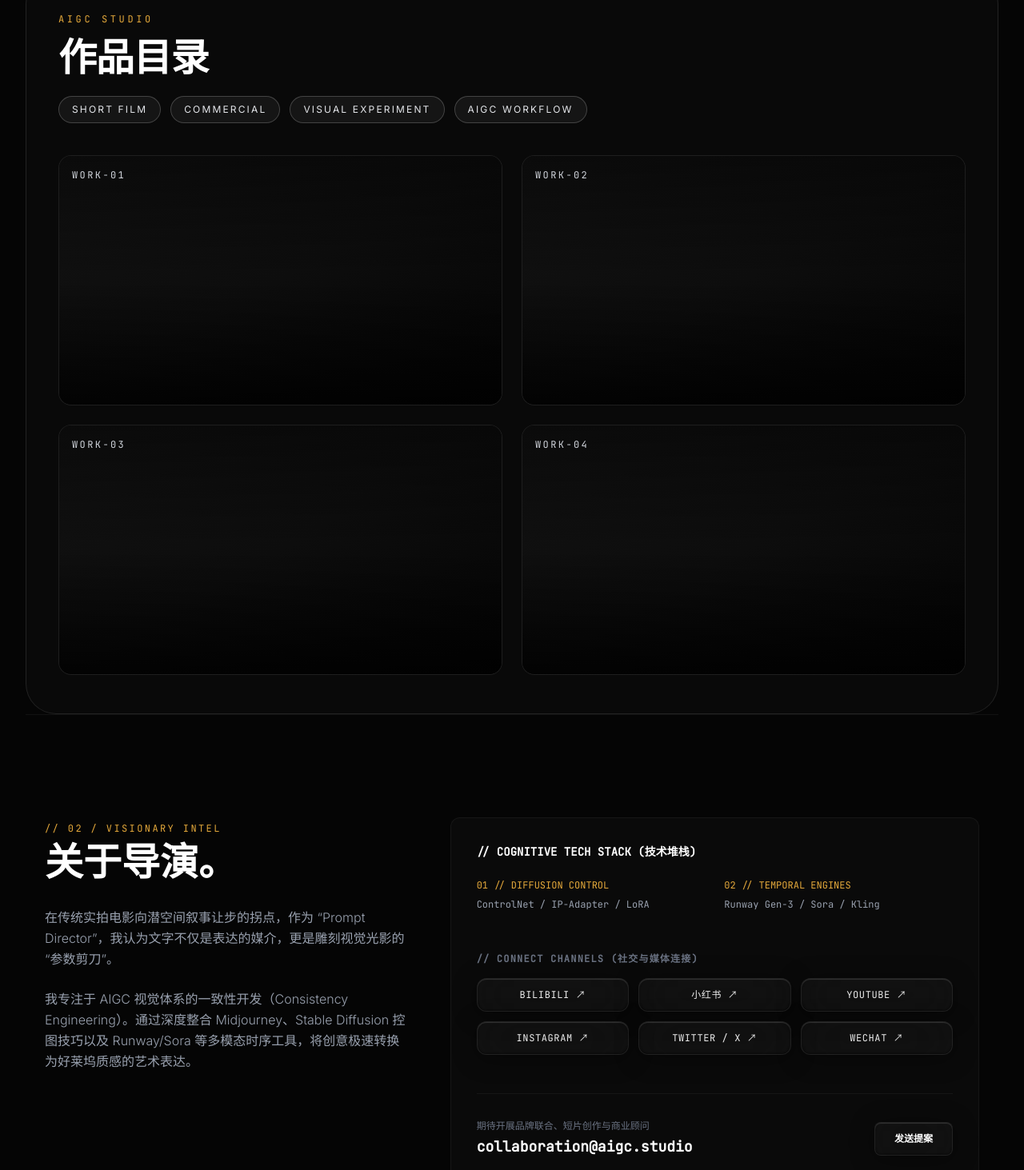
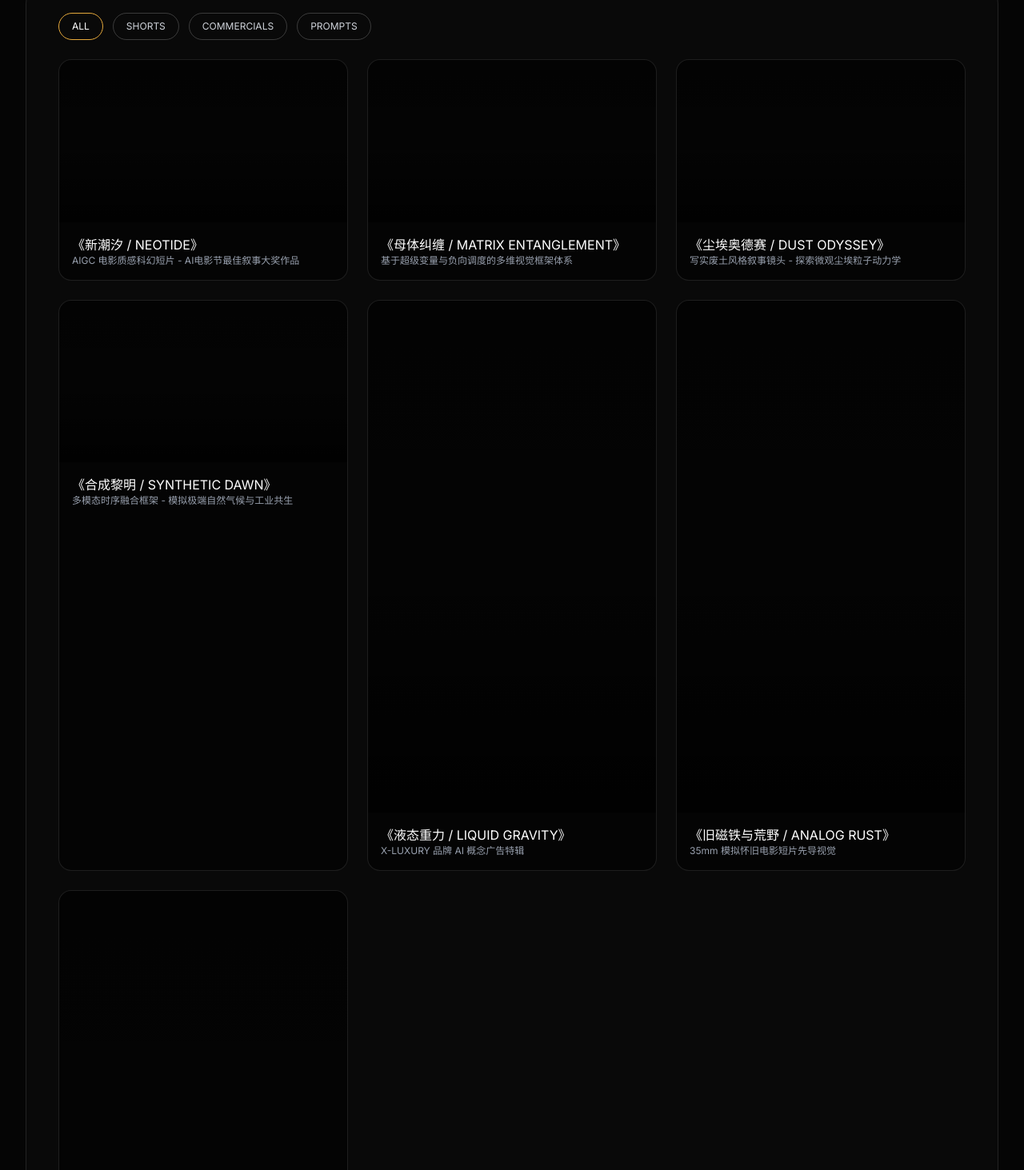
Before and after one commit to jichuchen06/jichuchen06.github.io, a Next.js app: page / in a window 1280 px wide. Shown: the part 867-2330 px from the top of the page at 80% size. Built offline with nearby package versions, Linux system fonts and the light colour scheme.

Commit message:
feat: replace homepage sections after hero with interactive gallery

```diff
--- a/src/app/page.tsx
+++ b/src/app/page.tsx
@@ -1,6 +1,6 @@
 "use client";
 
-import { useState, type MouseEvent } from "react";
+import React, { useEffect, useState, type MouseEvent } from "react";
 
 function onLiquidMove(e: MouseEvent<HTMLElement>) {
   const rect = e.currentTarget.getBoundingClientRect();
@@ -11,181 +11,103 @@ function onLiquidMove(e: MouseEvent<HTMLElement>) {
 const heroVideoSrc =
   "https://player.vimeo.com/external/371433846.sd.mp4?s=236da2f3c0227e3dc26d36e2f69421df65f72439&profile_id=139&oauth2_token_id=57447761";
 
-const workVideos = [
-  "/works/work-01-preview.mp4",
-  "/works/work-02-preview.mp4",
-  "/works/work-03-preview.mp4",
-  "/works/work-04-preview.mp4",
+interface Project {
+  id: string;
+  category: "shorts" | "commercials" | "prompts";
+  title: string;
+  subtitle: string;
+  videoSrc: string;
+  aspectRatio: "horizontal" | "vertical";
+  engine: string;
+  prompt: string;
+  concept: string;
+  role: string;
+  pipeline: string;
+  seed: string;
+  grading: string;
+}
+
+interface SkillItem {
+  title: string;
+  name: string;
+  keywords: string[];
+  description: string;
+}
+
+const projectsData: Record<string, Project> = {
+  "cyber-noir": { id: "cyber-noir", category: "shorts", title: "《新潮汐 / NEOTIDE》", subtitle: "AIGC 电影质感科幻短片 - AI电影节最佳叙事大奖作品", videoSrc: "/works/work-01-preview.mp4", aspectRatio: "horizontal", engine: "// SYSTEM: RUNWAY-GEN-3_ANAMORPHIC_LENS", prompt: "A wide anamorphic shot...", concept: "《新潮汐》是一部探索AI幻觉...", role: "AI Video Director / Editor / Sound Design", pipeline: "Midjourney V6 + Runway Gen-3 + DaVinci", seed: "33092817293", grading: "Neo-noir Cyan and Decaying Amber" },
+  "matrix-dream": { id: "matrix-dream", category: "prompts", title: "《母体纠缠 / MATRIX ENTANGLEMENT》", subtitle: "基于超级变量与负向调度的多维视觉框架体系", videoSrc: "/works/work-03-preview.mp4", aspectRatio: "horizontal", engine: "// SYSTEM: LATENT-RECURSIVE_PROMPT_FLOW", prompt: "A high-contrast cinematic scan...", concept: "本系统展示了 AIGC 的控图边界...", role: "Lead Prompt Architect", pipeline: "Midjourney Matrix Blueprinting", seed: "998412039", grading: "Terminal Green & Monochromatic Shadows" },
+  "dust-odyssey": { id: "dust-odyssey", category: "shorts", title: "《尘埃奥德赛 / DUST ODYSSEY》", subtitle: "写实废土风格叙事镜头 - 探索微观尘埃粒子动力学", videoSrc: "/works/work-01-preview.mp4", aspectRatio: "horizontal", engine: "// SYSTEM: SORA-PARTICLE_SIMULATION_V2", prompt: "Earthy dramatic anamorphic...", concept: "《尘埃奥德赛》重点在于...", role: "Director / Visual Lead", pipeline: "Midjourney + Sora + Stable Diffusion Lora", seed: "10928374921", grading: "Muted Earthy Ochre & Deep Amber" },
+  "synthetic-dawn": { id: "synthetic-dawn", category: "prompts", title: "《合成黎明 / SYNTHETIC DAWN》", subtitle: "多模态时序融合框架 - 模拟极端自然气候与工业共生", videoSrc: "/works/work-03-preview.mp4", aspectRatio: "horizontal", engine: "// SYSTEM: COGNITIVE-FLOW_WEATHER_EMULATOR", prompt: "Extreme cinematic wide shot...", concept: "此框架深入探讨了...", role: "Technical Prompt Director", pipeline: "Midjourney V6 + Runway Gen-3 + DaVinci Resolve", seed: "44820193872", grading: "Electric Turquoise & Liquid Silver" },
+  "gold-liquid": { id: "gold-liquid", category: "commercials", title: "《液态重力 / LIQUID GRAVITY》", subtitle: "X-LUXURY 品牌 AI 概念广告特辑", videoSrc: "/works/work-02-preview.mp4", aspectRatio: "vertical", engine: "// SYSTEM: MIDJOURNEY-V6_PHYSICS_GRADING", prompt: "Hyper-abstract luxury dynamic...", concept: "此项目是为知名奢侈品牌定制...", role: "AIGC Art Director / Keyframe Designer", pipeline: "Stable Diffusion + MJ V6 + Kling AI", seed: "5561029418", grading: "Warm Champagne Gold & Pitch Black" },
+  "analog-rust": { id: "analog-rust", category: "shorts", title: "《旧磁铁与荒野 / ANALOG RUST》", subtitle: "35mm 模拟怀旧电影短片先导视觉", videoSrc: "/works/work-04-preview.mp4", aspectRatio: "vertical", engine: "// SYSTEM: SORA-COHESION_TEST_PROTOTYPE", prompt: "Earthy cinematic portrait shot...", concept: "《旧磁铁与荒野》通过 AIGC 的生成...", role: "Director / Editor", pipeline: "Sora Beta + Luma Dream Machine", seed: "197410293", grading: "Faded Kodachrome Film emulation" },
+  "neon-pulse": { id: "neon-pulse", category: "commercials", title: "《霓虹脉冲 / NEON PULSE》", subtitle: "时尚先锋垂直视感广告 - 情感算法流动视觉", videoSrc: "/works/work-02-preview.mp4", aspectRatio: "vertical", engine: "// SYSTEM: COGNITIVE-FLOW_PORTRAIT_STREAM", prompt: "A fast-paced vertical portrait...", concept: "本作品深入探讨时尚媒介的移动化...", role: "Visual Director / Stylist", pipeline: "SDXL ControlNet + Runway Gen-3", seed: "88390129381", grading: "Vibrant Acid Magenta & Deep Onyx" },
+};
+
+const coreCapabilities: SkillItem[] = [
+  { title: "01 // LATENT COMPOSITION", name: "潜空间镜头与光影掌控", keywords: ["Anamorphic Rules", "Rembrandt Lighting"], description: "基于经典电影美学参数化控制图像生成。" },
+  { title: "02 // TIME-SERIES DIRECTION", name: "多模态时序流镜头控制", keywords: ["Temporal Cohesion", "Motion Vectors"], description: "精通 AIGC 时序生成的动力学模拟和镜头平移。" },
+  { title: "03 // PROMPT ARCHITECTURE", name: "结构化语义编译与调度", keywords: ["Token Weights", "Attention Anchors"], description: "将自然语言创意编译为高度可预测的底层逻辑描述。" },
 ];
 
 export default function Home() {
-  const [videoUnavailable, setVideoUnavailable] = useState<Record<string, boolean>>({});
-  const [wxCopied, setWxCopied] = useState(false);
+  const [activeCategory, setActiveCategory] = useState<string>("all");
+  const [selectedProjectId, setSelectedProjectId] = useState<string | null>(null);
 
-  function copyWeChatID(id: string) {
-    void navigator.clipboard.writeText(id);
-    setWxCopied(true);
-    setTimeout(() => setWxCopied(false), 1800);
-  }
+  useEffect(() => {
+    const observer = new IntersectionObserver((entries) => {
+      entries.forEach((entry) => {
+        if (entry.isIntersecting) entry.target.classList.add("scroll-visible");
+      });
+    }, { threshold: 0.05 });
+    document.querySelectorAll(".scroll-animate").forEach((el) => observer.observe(el));
+    return () => observer.disconnect();
+  }, [activeCategory]);
+
+  const selectedProject = selectedProjectId ? projectsData[selectedProjectId] : null;
+  const filtered = Object.values(projectsData).filter((p) => activeCategory === "all" || p.category === activeCategory);
 
   return (
     <div className="relative min-h-screen bg-[#050505] text-[#ededed] antialiased">
       <div className="film-grain" />
-
       <nav className="glass-nav fixed inset-x-0 top-0 z-50 border-b border-white/5">
         <div className="mx-auto flex w-full max-w-7xl items-center justify-between px-6 py-4">
-          <div className="flex items-center space-x-3">
-            <span className="rec-dot h-2.5 w-2.5 rounded-full bg-[#FF3B30]" />
-            <span className="text-sm font-bold tracking-[0.2em] text-white uppercase">AIGC.STUDIO</span>
-          </div>
-          <div className="flex items-center gap-6 text-[11px] font-mono tracking-[0.2em] text-gray-300 uppercase">
-            <a href="#work" className="transition hover:text-white">01 // WORK</a>
-            <a href="#about" className="transition hover:text-white">02 // ABOUT</a>
-            <a href="#contact" className="transition hover:text-white">DIRECT CONTACT</a>
-          </div>
+          <div className="flex items-center space-x-3"><span className="rec-dot h-2.5 w-2.5 rounded-full bg-[#FF3B30]" /><span className="text-sm font-bold tracking-[0.2em] text-white uppercase">AIGC.STUDIO</span></div>
+          <div className="flex items-center gap-6 text-[11px] font-mono tracking-[0.2em] text-gray-300 uppercase"><a href="#work" className="transition hover:text-white">01 // WORK</a><a href="#about" className="transition hover:text-white">02 // ABOUT</a><a href="#contact" className="transition hover:text-white">DIRECT CONTACT</a></div>
         </div>
       </nav>
 
       <main className="relative z-10 px-4 pb-10 pt-28 md:px-8">
         <section className="relative mx-auto min-h-[calc(100vh-8rem)] w-full max-w-7xl overflow-hidden rounded-[38px] border border-white/8 bg-[#0d0d0d]">
-          <div className="absolute inset-0">
-            <video autoPlay loop muted playsInline className="h-full w-full object-cover opacity-25 brightness-[0.4] contrast-[1.1]">
-              <source src={heroVideoSrc} type="video/mp4" />
-            </video>
-            <div className="absolute inset-0 bg-gradient-to-t from-[#050505] via-[#050505]/40 to-[#050505]" />
-          </div>
-
-          <header className="relative flex min-h-[calc(100vh-8rem)] flex-col justify-between px-6 pb-12 pt-14 md:px-10 md:pt-20">
-            <div className="max-w-4xl">
-              <p className="mb-6 text-xs tracking-[0.3em] text-[#E5A93B] uppercase font-mono">// I am turning imagination into reality.</p>
-              <h1 className="mb-8 text-5xl leading-[0.9] font-black tracking-tighter text-white uppercase md:text-8xl">
-                JICHU CHEN <br />
-                <span className="bg-gradient-to-r from-gray-200 via-gray-400 to-gray-700 bg-clip-text text-transparent">VISUAL WORKS.</span>
-              </h1>
-              <p className="mb-10 max-w-xl text-lg leading-relaxed font-light text-gray-400 md:text-xl">
-                我是影像创作者。拥有丰富的视频制作经验，熟悉拍摄、剪辑、调色及AIGC视频创作流程，了解短片、广告及 微电影等全流程；具备甲方工作思维，能够理解业务需求、统筹项目并协调多部门高效落地内容 , 关注作品传播效果与商业价值。
-              </p>
-              <div className="flex flex-wrap gap-4">
-                <a onMouseMove={onLiquidMove} href="#work" className="liquid-glass-btn rounded-xl px-8 py-3.5 text-sm font-bold tracking-wider text-white">浏览最新作品 (SHORTS)</a>
-                <a onMouseMove={onLiquidMove} href="#about" className="liquid-glass-btn rounded-xl px-8 py-3.5 text-sm tracking-wider text-gray-300 font-mono">关于与联络 (ABOUT)</a>
-              </div>
-            </div>
-          </header>
+          <div className="absolute inset-0"><video autoPlay loop muted playsInline className="h-full w-full object-cover opacity-25 brightness-[0.4] contrast-[1.1]"><source src={heroVideoSrc} type="video/mp4" /></video><div className="absolute inset-0 bg-gradient-to-t from-[#050505] via-[#050505]/40 to-[#050505]" /></div>
+          <header className="relative flex min-h-[calc(100vh-8rem)] flex-col justify-between px-6 pb-12 pt-14 md:px-10 md:pt-20"><div className="max-w-4xl"><p className="mb-6 text-xs tracking-[0.3em] text-[#E5A93B] uppercase font-mono">// I am turning imagination into reality.</p><h1 className="mb-8 text-5xl leading-[0.9] font-black tracking-tighter text-white uppercase md:text-8xl">JICHU CHEN <br /><span className="bg-gradient-to-r from-gray-200 via-gray-400 to-gray-700 bg-clip-text text-transparent">VISUAL WORKS.</span></h1><p className="mb-10 max-w-xl text-lg leading-relaxed font-light text-gray-400 md:text-xl">我是影像创作者。拥有丰富的视频制作经验，熟悉拍摄、剪辑、调色及AIGC视频创作流程，了解短片、广告及 微电影等全流程；具备甲方工作思维，能够理解业务需求、统筹项目并协调多部门高效落地内容 , 关注作品传播效果与商业价值。</p><div className="flex flex-wrap gap-4"><a onMouseMove={onLiquidMove} href="#work" className="liquid-glass-btn rounded-xl px-8 py-3.5 text-sm font-bold tracking-wider text-white">浏览最新作品 (SHORTS)</a><a onMouseMove={onLiquidMove} href="#about" className="liquid-glass-btn rounded-xl px-8 py-3.5 text-sm tracking-wider text-gray-300 font-mono">关于与联系 (ABOUT)</a></div></div></header>
         </section>
 
         <section id="work" className="mx-auto mt-12 w-full max-w-7xl rounded-[38px] border border-white/10 bg-[#090909] px-6 py-12 md:px-10">
-          <p className="text-xs font-mono tracking-[0.3em] text-[#E5A93B] uppercase">AIGC STUDIO</p>
-          <h2 className="mt-4 text-3xl font-black tracking-tight text-white uppercase md:text-5xl">作品目录</h2>
-          <div className="mt-6 flex flex-wrap gap-3">
-            {[
-              "SHORT FILM",
-              "COMMERCIAL",
-              "VISUAL EXPERIMENT",
-              "AIGC WORKFLOW",
-            ].map((tag) => (
-              <button key={tag} type="button" className="rounded-full border border-white/20 bg-white/5 px-4 py-2 text-xs tracking-[0.18em] text-gray-200 uppercase">
-                {tag}
-              </button>
-            ))}
-          </div>
-
-          <div className="mt-10 grid gap-6 md:grid-cols-2">
-            {workVideos.map((src, index) => {
-              const unavailable = videoUnavailable[src];
-              return (
-                <article key={src} className="overflow-hidden rounded-2xl border border-white/10 bg-black/50">
-                  <div className="relative aspect-video bg-gradient-to-br from-[#121212] via-[#0d0d0d] to-[#050505]">
-                    {!unavailable && (
-                      <video
-                        autoPlay
-                        muted
-                        loop
-                        playsInline
-                        onError={() => setVideoUnavailable((prev) => ({ ...prev, [src]: true }))}
-                        className="h-full w-full object-cover opacity-80"
-                      >
-                        <source src={src} type="video/mp4" />
-                      </video>
-                    )}
-                    <div className="absolute inset-0 bg-gradient-to-t from-black/80 via-transparent to-black/40" />
-                    <p className="absolute left-4 top-4 text-xs font-mono tracking-[0.2em] text-gray-300 uppercase">work-{String(index + 1).padStart(2, "0")}</p>
-                  </div>
-                </article>
-              );
-            })}
-          </div>
+          <div className="mb-6 flex flex-wrap gap-3">{["all", "shorts", "commercials", "prompts"].map((c) => <button key={c} onClick={() => setActiveCategory(c)} className={`rounded-full border px-4 py-2 text-xs uppercase ${activeCategory === c ? "border-[#E5A93B] text-white" : "border-white/20 text-gray-300"}`}>{c}</button>)}</div>
+          <div className="grid gap-6 md:grid-cols-2 lg:grid-cols-3">{filtered.map((p) => <article key={p.id} onClick={() => setSelectedProjectId(p.id)} className="cursor-pointer overflow-hidden rounded-2xl border border-white/10 bg-black/50"><div className={p.aspectRatio === "vertical" ? "relative aspect-[9/16]" : "relative aspect-video"}><video src={p.videoSrc} autoPlay muted loop playsInline onError={(e) => { e.currentTarget.style.display = "none"; }} className="h-full w-full object-cover opacity-80" /><div className="absolute inset-0 bg-gradient-to-t from-black/80 via-transparent to-black/30" /></div><div className="p-4"><h3 className="text-white">{p.title}</h3><p className="text-xs text-gray-400">{p.subtitle}</p></div></article>)}</div>
         </section>
 
-        {/* 02 关于我 与 社交连接 (About & Contact) */}
-        <section id="about" className="py-32 px-6 max-w-7xl mx-auto border-t border-white/5 relative z-10">
-          <div className="grid grid-cols-1 lg:grid-cols-12 gap-12">
-            <div className="lg:col-span-5">
-              <span className="text-xs font-mono text-[#E5A93B] tracking-[0.2em]">// 02 / VISIONARY INTEL</span>
-              <h2 className="text-3xl md:text-5xl font-black text-white mt-2">关于导演。</h2>
-              <div className="mt-8 space-y-6 text-gray-400 font-light leading-relaxed">
-                <p>
-                  在传统实拍电影向潜空间叙事让步的拐点，作为 “Prompt Director”，我认为文字不仅是表达的媒介，更是雕刻视觉光影的“参数剪刀”。
-                </p>
-                <p>
-                  我专注于 AIGC 视觉体系的一致性开发（Consistency Engineering）。通过深度整合 Midjourney、Stable Diffusion 控图技巧以及 Runway/Sora 等多模态时序工具，将创意极速转换为好莱坞质感的艺术表达。
-                </p>
-              </div>
-            </div>
-
-            <section id="contact" className="lg:col-span-7 flex flex-col justify-between bg-neutral-950 p-8 rounded-xl border border-white/5 font-mono">
-              <div>
-                <h3 className="text-sm font-bold text-white mb-6 uppercase">// COGNITIVE TECH STACK (技术堆栈)</h3>
-                <div className="grid grid-cols-1 md:grid-cols-2 gap-6 text-xs text-gray-400">
-                  <div>
-                    <p className="text-[#E5A93B] mb-2">01 // DIFFUSION CONTROL</p>
-                    <p className="mb-1">ControlNet / IP-Adapter / LoRA</p>
-                  </div>
-                  <div>
-                    <p className="text-[#E5A93B] mb-2">02 // TEMPORAL ENGINES</p>
-                    <p className="mb-1">Runway Gen-3 / Sora / Kling</p>
-                  </div>
-                </div>
-              </div>
-
-              {/* 社交媒体矩阵 */}
-              <div className="mt-12">
-                <h3 className="text-xs font-bold text-gray-500 uppercase tracking-widest mb-4">// CONNECT CHANNELS (社交与媒体连接)</h3>
-                <div className="grid grid-cols-2 sm:grid-cols-3 gap-3">
-                  <a href="https://space.bilibili.com" target="_blank" rel="noreferrer" onMouseMove={onLiquidMove} className="liquid-glass-btn py-3 px-4 rounded-xl text-center text-xs font-mono tracking-wider flex items-center justify-center gap-2">
-                    <span>BILIBILI ↗</span>
-                  </a>
-                  <a href="https://www.xiaohongshu.com" target="_blank" rel="noreferrer" onMouseMove={onLiquidMove} className="liquid-glass-btn py-3 px-4 rounded-xl text-center text-xs font-mono tracking-wider flex items-center justify-center gap-2">
-                    <span>小红书 ↗</span>
-                  </a>
-                  <a href="https://www.youtube.com" target="_blank" rel="noreferrer" onMouseMove={onLiquidMove} className="liquid-glass-btn py-3 px-4 rounded-xl text-center text-xs font-mono tracking-wider flex items-center justify-center gap-2">
-                    <span>YOUTUBE ↗</span>
-                  </a>
-                  <a href="https://www.instagram.com" target="_blank" rel="noreferrer" onMouseMove={onLiquidMove} className="liquid-glass-btn py-3 px-4 rounded-xl text-center text-xs font-mono tracking-wider flex items-center justify-center gap-2">
-                    <span>INSTAGRAM ↗</span>
-                  </a>
-                  <a href="https://x.com" target="_blank" rel="noreferrer" onMouseMove={onLiquidMove} className="liquid-glass-btn py-3 px-4 rounded-xl text-center text-xs font-mono tracking-wider flex items-center justify-center gap-2">
-                    <span>TWITTER / X ↗</span>
-                  </a>
-                  <button type="button" onClick={() => copyWeChatID('aigc_director_wechat')} onMouseMove={onLiquidMove} className="liquid-glass-btn py-3 px-4 rounded-xl text-center text-xs font-mono tracking-wider flex items-center justify-center gap-2">
-                    <span>{wxCopied ? '✓ WX COPIED' : 'WECHAT ↗'}</span>
-                  </button>
-                </div>
-              </div>
-
-              <div className="mt-12 pt-8 border-t border-white/5 flex flex-col sm:flex-row justify-between items-start sm:items-center gap-4">
-                <div>
-                  <p className="text-xs text-gray-500">期待开展品牌联合、短片创作与商业顾问</p>
-                  <p className="text-lg text-white font-bold mt-1">collaboration@aigc.studio</p>
-                </div>
-                <a href="mailto:collaboration@aigc.studio" onMouseMove={onLiquidMove} className="liquid-glass-btn text-white px-6 py-3 text-xs font-bold uppercase rounded-lg">
-                  发送提案
-                </a>
-              </div>
-            </section>
-          </div>
+        <section id="about" className="mx-auto mt-12 w-full max-w-7xl rounded-[38px] border border-white/10 bg-[#090909] px-6 py-12 md:px-10">
+          <h2 className="text-3xl font-black text-white">关于导演。</h2>
+          <div className="mt-8 grid gap-4 md:grid-cols-3">{coreCapabilities.map((s) => <div key={s.title} className="rounded-xl border border-white/10 p-4"><p className="text-xs text-[#E5A93B]">{s.title}</p><h3 className="mt-2 text-white">{s.name}</h3><p className="mt-2 text-sm text-gray-400">{s.description}</p></div>)}</div>
         </section>
 
+        <section id="contact" className="mx-auto mt-12 w-full max-w-7xl rounded-[38px] border border-white/10 bg-[#090909] px-6 py-12 md:px-10">
+          <p className="text-gray-400">collaboration@aigc.studio</p>
+        </section>
       </main>
+
+      {selectedProject && (
+        <div className="fixed inset-0 z-50 flex items-center justify-center bg-black/90 p-6">
+          <div className="w-full max-w-4xl rounded-2xl border border-white/10 bg-[#111] p-6">
+            <button onClick={() => setSelectedProjectId(null)} className="mb-4 text-xs text-gray-400">CLOSE</button>
+            <video src={selectedProject.videoSrc} autoPlay muted loop playsInline className={selectedProject.aspectRatio === "vertical" ? "mx-auto aspect-[9/16] max-h-[60vh]" : "aspect-video w-full"} />
+            <h3 className="mt-4 text-2xl text-white">{selectedProject.title}</h3>
+            <p className="text-gray-400">{selectedProject.subtitle}</p>
+          </div>
+        </div>
+      )}
     </div>
   );
 }
```
